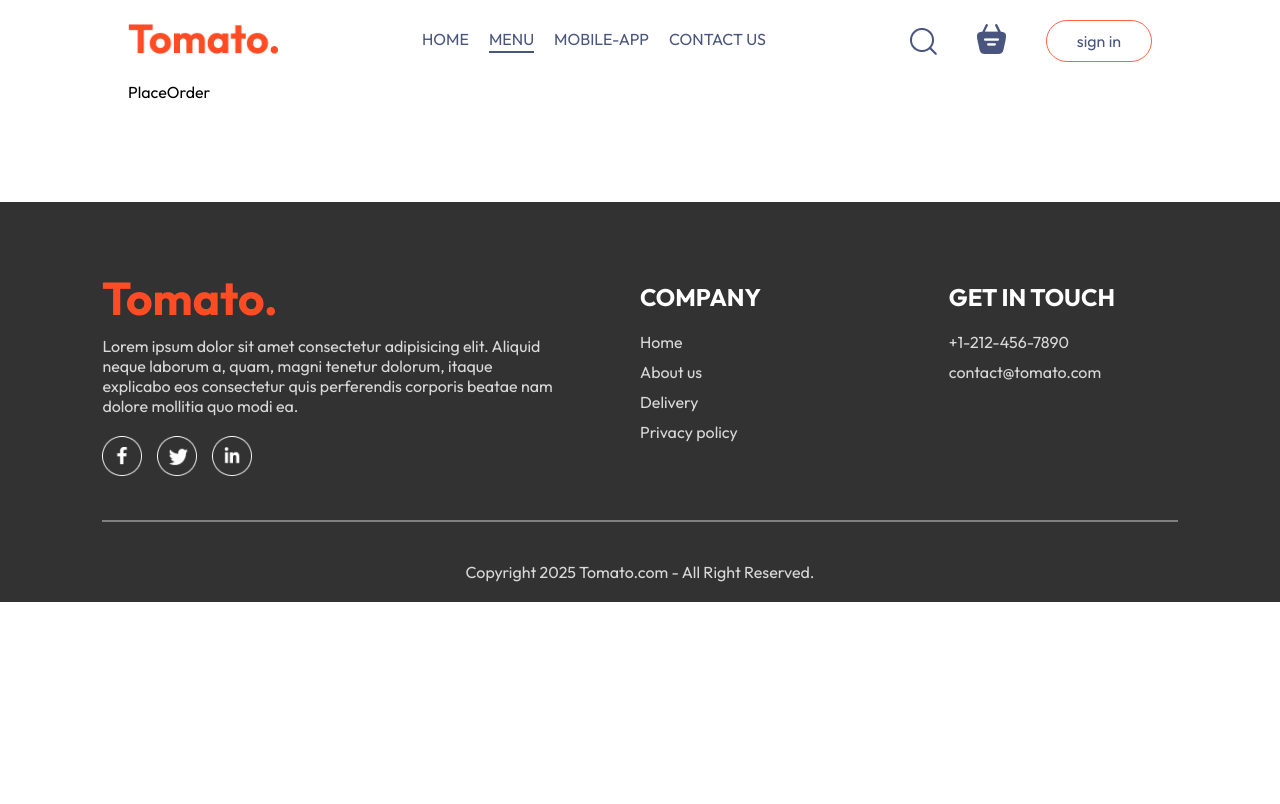
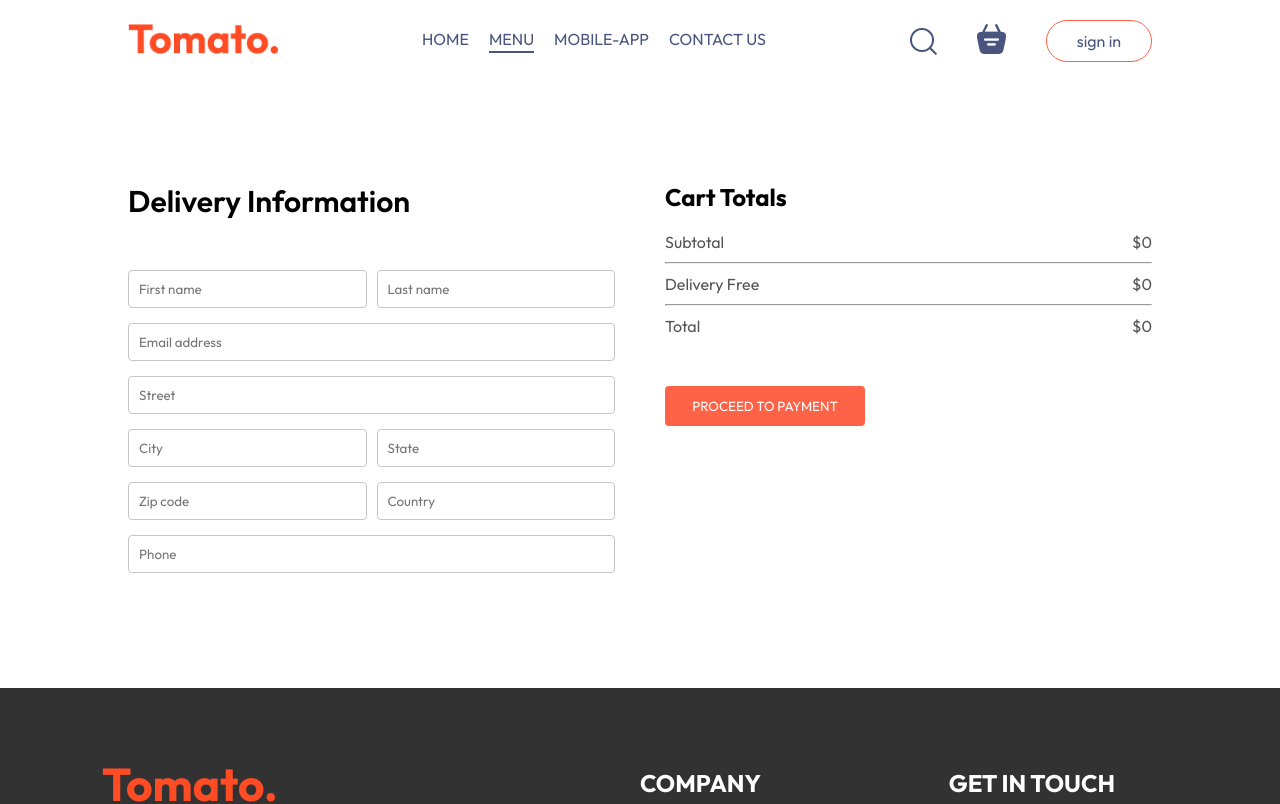
Before and after one commit to AUNG533/React-Food-Web-App, a React (Vite) app in the folder frontend/: page /order in a window 1280 px wide. Shown: the top 804 px of the page. Built offline with nearby package versions, Linux system fonts and the light colour scheme.

Commit message:
Create Place order page

```diff
--- a/frontend/src/pages/Cart/Cart.jsx
+++ b/frontend/src/pages/Cart/Cart.jsx
@@ -1,10 +1,13 @@
 import React, { useContext } from "react";
 import "./Cart.css";
 import { StoreContext } from "../../context/StoreContext";
+import { useNavigate } from "react-router-dom";
 
 const Cart = () => {
   const { cartItems, food_list, removeFromCart, getTotalCartAmount } =
     useContext(StoreContext);
+
+  const navigate = useNavigate();
 
   return (
     <div className="cart">
@@ -50,15 +53,19 @@ const Cart = () => {
             <hr />
             <div className="cart-total-details">
               <p>Delivery Free</p>
-              <p>${2}</p>
+              <p>${getTotalCartAmount() === 0 ? 0 : 2}</p>
             </div>
             <hr />
             <div className="cart-total-details">
               <p>Total</p>
-              <p>${getTotalCartAmount() + 2}</p>
+              <p>
+                ${getTotalCartAmount() === 0 ? 0 : getTotalCartAmount() + 2}
+              </p>
             </div>
           </div>
-          <button>PROCEED TO CHECKOUT</button>
+          <button onClick={() => navigate("/order")}>
+            PROCEED TO CHECKOUT
+          </button>
         </div>
         <div className="cart-promo-code">
           <div>
--- a/frontend/src/pages/PlaceOrder/PlaceOrder.css
+++ b/frontend/src/pages/PlaceOrder/PlaceOrder.css
@@ -0,0 +1,41 @@
+.place-order {
+  display: flex;
+  align-items: start;
+  justify-content: space-between;
+  gap: 50px;
+  margin-top: 100px;
+}
+
+.place-order-left {
+  width: 100%;
+  max-width: max(30%, 500px);
+}
+
+.place-order-left .title {
+  font-size: 30px;
+  font-weight: 600;
+  margin-bottom: 50px;
+}
+
+.place-order-left input {
+  margin-bottom: 15px;
+  width: 100%;
+  padding: 10px;
+  border: 1px solid #c5c5c5;
+  border-radius: 4px;
+  outline-color: tomato;
+}
+
+.place-order-left .multi-fields {
+  display: flex;
+  gap: 10px;
+}
+
+.place-order-right {
+  width: 100%;
+  max-width: max(40%, 500px);
+}
+
+.place-order .cart-total button{
+    margin-top: 30px;
+}
--- a/frontend/src/pages/PlaceOrder/PlaceOrder.jsx
+++ b/frontend/src/pages/PlaceOrder/PlaceOrder.jsx
@@ -1,10 +1,55 @@
-import React from 'react'
-import './PlaceOrder.css'
+import React, { useContext } from "react";
+import "./PlaceOrder.css";
+import { StoreContext } from "../../context/StoreContext";
 
 const PlaceOrder = () => {
+  const { getTotalCartAmount } = useContext(StoreContext);
   return (
-    <div>PlaceOrder</div>
-  )
-}
+    <form className="place-order">
+      <div className="place-order-left">
+        <p className="title">Delivery Information</p>
+        <div className="multi-fields">
+          <input type="text" placeholder="First name" />
+          <input type="text" placeholder="Last name" />
+        </div>
+        <input type="text" placeholder="Email address" />
+        <input type="text" placeholder="Street" />
+        <div className="multi-fields">
+          <input type="text" placeholder="City" />
+          <input type="text" placeholder="State" />
+        </div>
+        <div className="multi-fields">
+          <input type="text" placeholder="Zip code" />
+          <input type="text" placeholder="Country" />
+        </div>
+        <input type="text" placeholder="Phone" />
+      </div>
+      <div className="place-order-right">
+        <div className="cart-total">
+          <h2>Cart Totals</h2>
+          <div>
+          <div className="cart-total-details">
+              <p>Subtotal</p>
+              <p>${getTotalCartAmount()}</p>
+            </div>
+            <hr />
+            <div className="cart-total-details">
+              <p>Delivery Free</p>
+              <p>${getTotalCartAmount() === 0 ? 0 : 2}</p>
+            </div>
+            <hr />
+            <div className="cart-total-details">
+              <p>Total</p>
+              <p>
+                ${getTotalCartAmount() === 0 ? 0 : getTotalCartAmount() + 2}
+              </p>
+            </div>
+          </div>
+          <button>PROCEED TO PAYMENT</button>
+        </div>
+      </div>
+    </form>
+  );
+};
 
-export default PlaceOrder
+export default PlaceOrder;
```
